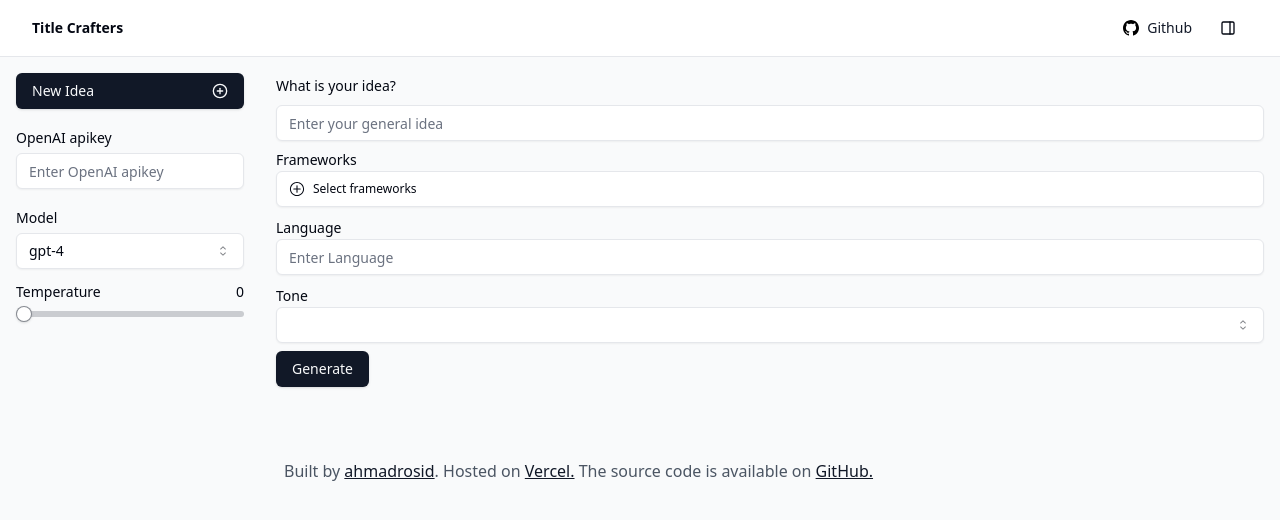
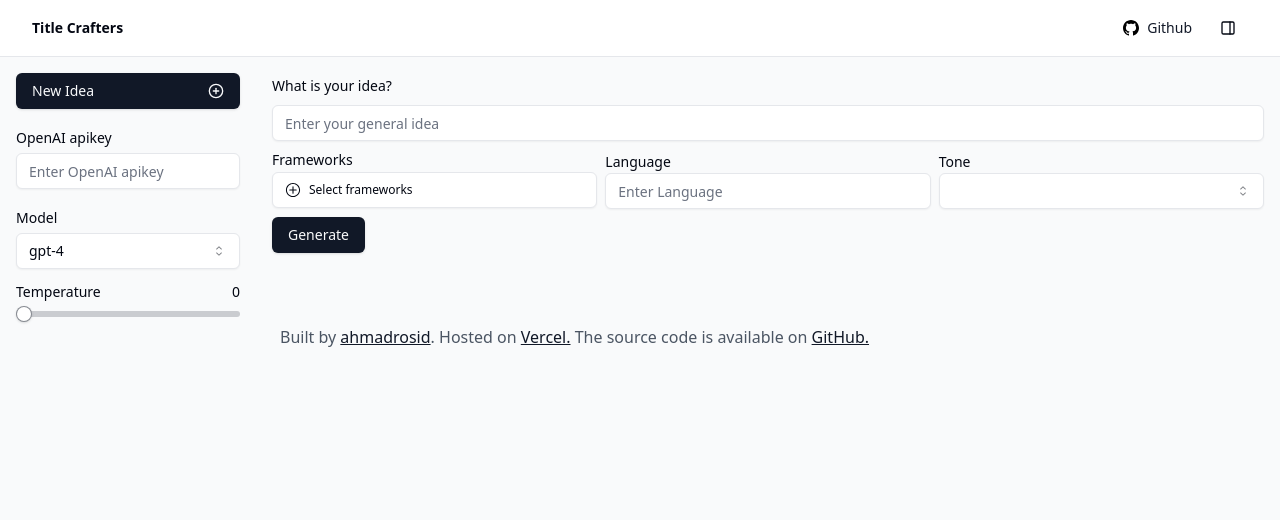
Before and after one commit to ahmadrosid/TitleCrafters, a React (Vite) app: page / in a window 1280 px wide. Shown: the top 520 px of the page. Built offline with nearby package versions, Linux system fonts and the light colour scheme.

Commit message:
chore: tidy up

```diff
--- a/src/App.tsx
+++ b/src/App.tsx
@@ -138,7 +138,7 @@ export default function App() {
       <Header />
       <div className="max-h-[92dvh]">
         <div className="flex">
-          <div className="w-full max-w-[260px] p-4 space-y-4">
+          <div className="w-full max-w-[16rem] p-4 space-y-4">
             <Button onClick={newIdea} className="w-full justify-between">
               New Idea
               <PlusCircle className="w-4 h-4 mr-l" />
@@ -186,7 +186,7 @@ export default function App() {
                 type="text"
                 placeholder="Enter your general idea"
               />
-              <div className="grid grid-cols-1 sm:grid-cols-3 md:grid-cols-1 gap-2">
+              <div className="grid grid-cols-1 sm:grid-cols-3 gap-2">
                 <div className="grid gap-1 pt-1">
                   <Label>Frameworks</Label>
                   <SelectFrameworks />
```
